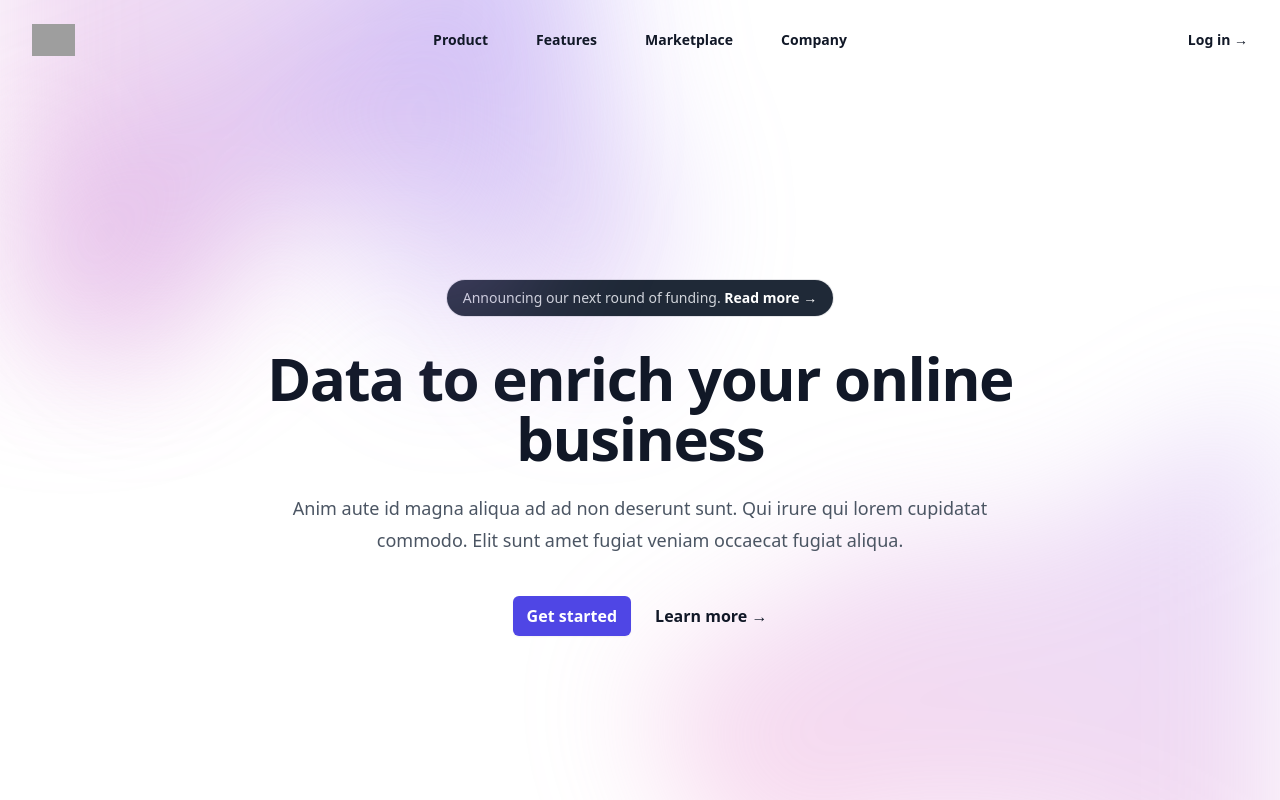
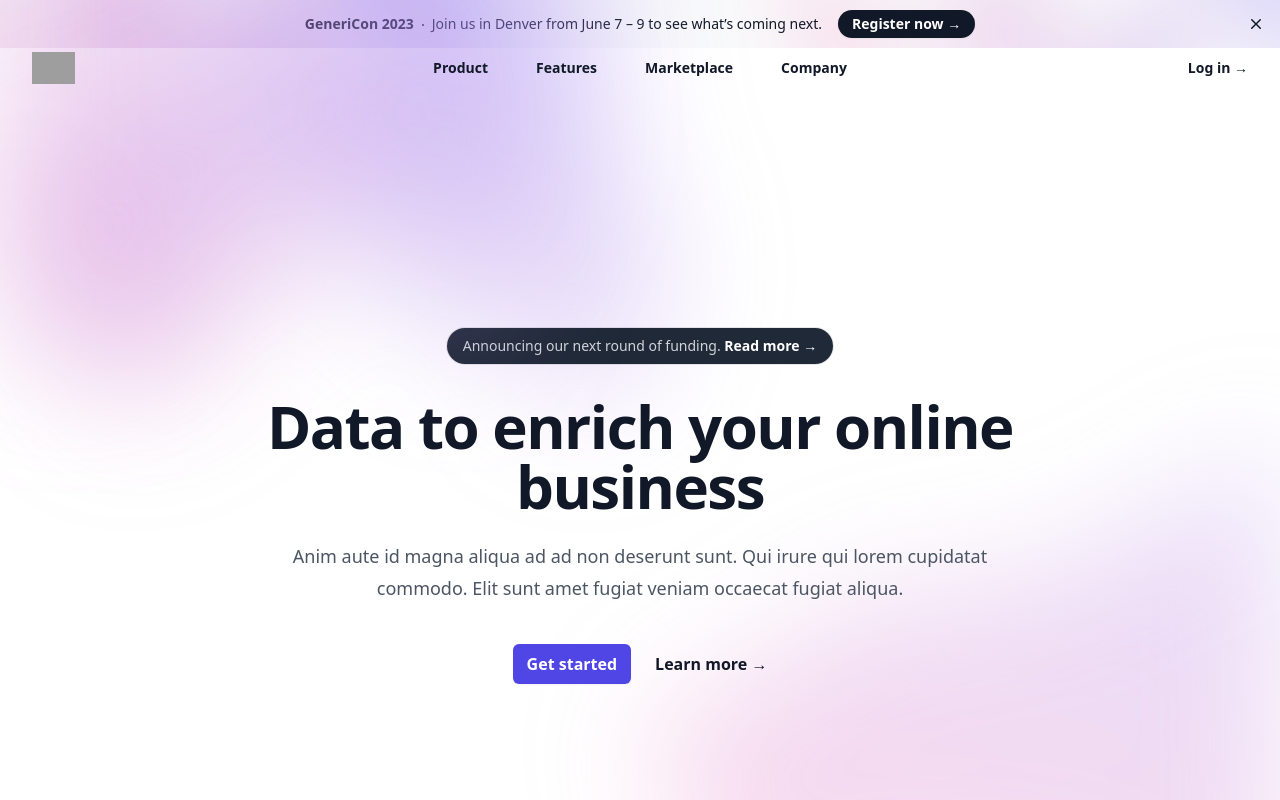
Before and after one commit to ShoElj/sasstheme, a React (Vite) app: page / in a window 1280 px wide. Shown: the top 800 px of the page. Built offline with nearby package versions, Linux system fonts and the light colour scheme; grey boxes are pictures that could not be loaded.

Commit message:
Added styles

```diff
--- a/src/components/Header.jsx
+++ b/src/components/Header.jsx
@@ -5,6 +5,7 @@ import Analytics from "./Analytics";
 import WorkWithUs from "./WorkWithUs";
 import Leadership from "./Leadership";
 import Contact from "./Contact";
+import SaleBanner from "./SaleBanner";
 const navigation = [
   { name: "Product", href: "#" },
   { name: "Features", href: "#" },
@@ -16,8 +17,10 @@ export default function Example() {
   const [mobileMenuOpen, setMobileMenuOpen] = useState(false);
 
   return (
+    <>
+      <SaleBanner />
       <div className="bg-white">
-      <header className="absolute inset-x-0 top-0 z-50">
+        <header className="absolute inset-x-0 top-7 z-50">
           <nav
             className="flex items-center justify-between p-6 lg:px-8"
             aria-label="Global"
@@ -180,5 +183,6 @@ export default function Example() {
         <Leadership />
         <Contact />
       </div>
+    </>
   );
 }
```
Lines whose indentation alone changed are shown as unchanged.
